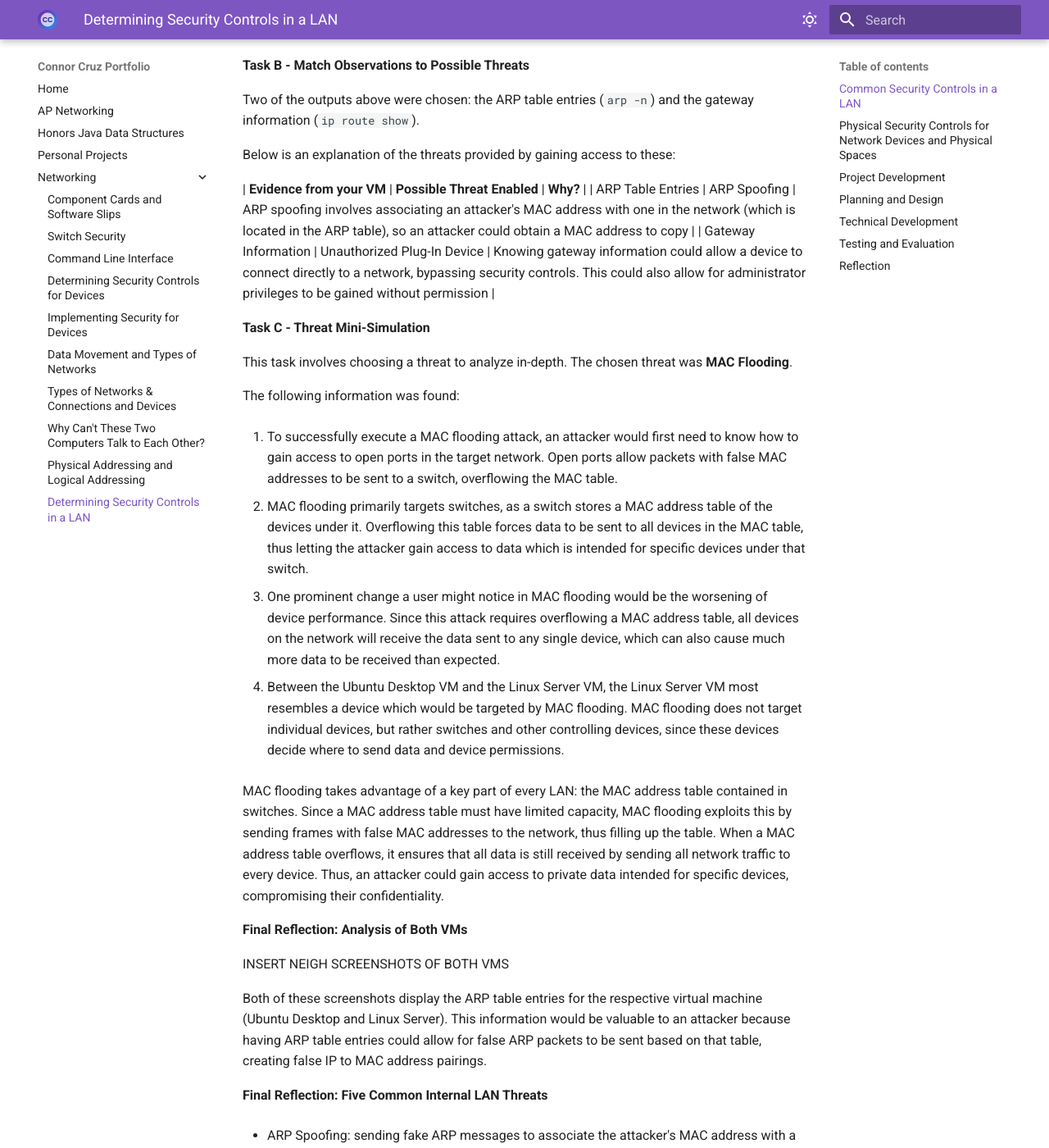
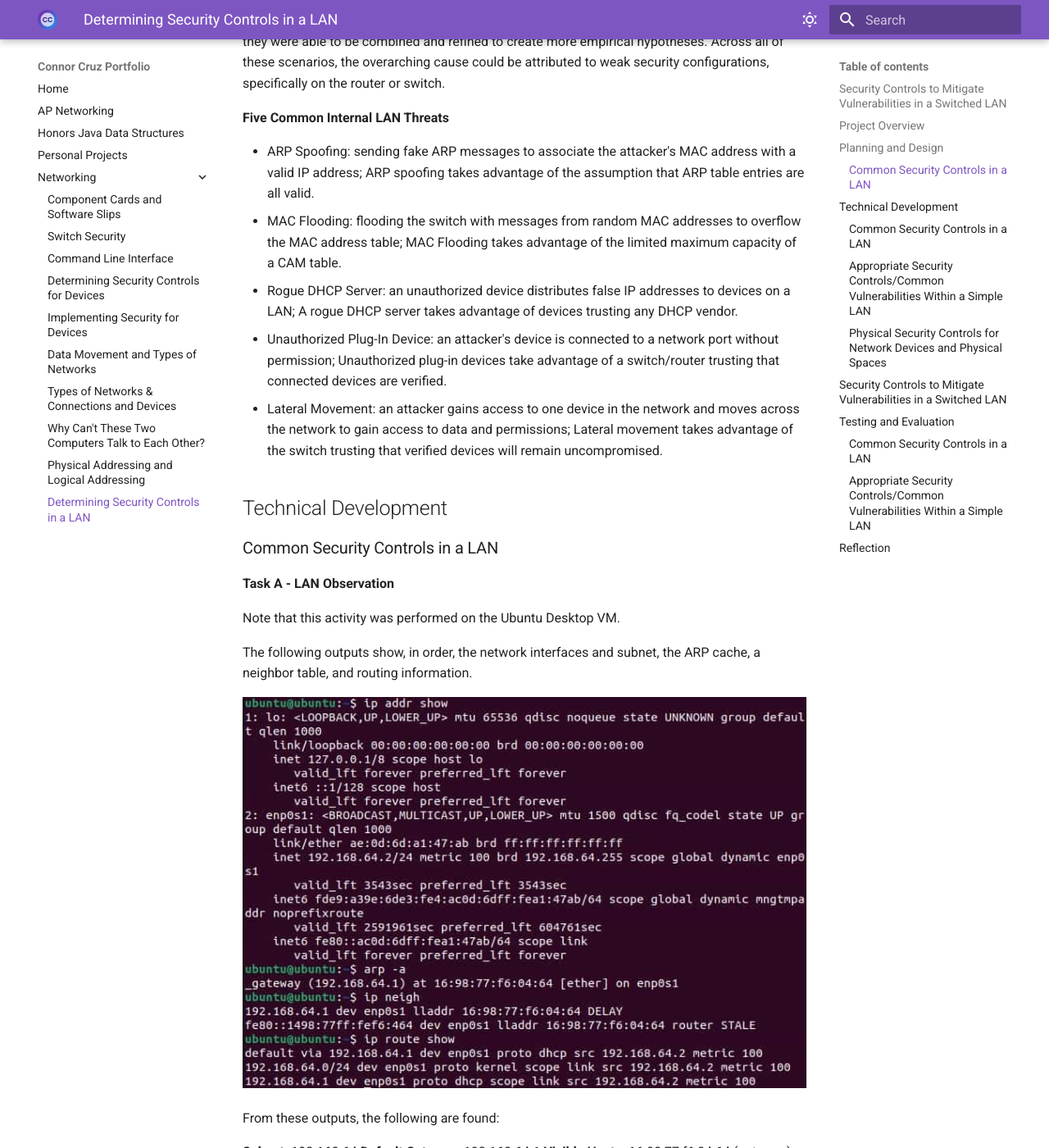
Before and after one commit to connorfcruz/cruz-connor-portfolio, an MkDocs documentation site: the page built from docs/networking/assignment9.md, in a window 1280 px wide and 1400 px high, scrolled down 1451 px. Shown: the whole window at 82% size. Built offline with MkDocs 1.6.1 and Material for MkDocs 9.7.7, drawn with Linux system fonts in a browser that asks for light colours; some of the changed text lies outside the part shown.

Commit message:
Assignment 9 images

```diff
--- a/docs/networking/assignment9.md
+++ b/docs/networking/assignment9.md
@@ -1,4 +1,28 @@
 # Determining Security Controls in a LAN
+
+## Security Controls to Mitigate Vulnerabilities in a Switched LAN
+
+The following assessment report assesses and provides controls for the security of a school LAN.
+
+[School LAN Assessment Report](../papers/Cruz-AssessmentReport-SwitchedLAN.pdf)
+
+## Project Overview
+
+**Problem Statement:**
+
+Given weak security controls, vulnerabilities in networks are able to be exploited, allowing access to sensitive data and administrative privileges.
+
+**Objectives:**
+
+- Understand common LAN vulnerabilities and how to detect them
+- Know controls for each vulnerability and the weaknesses of such controls
+- Assess the security of a given system and be able to suggest controls
+
+**Success Criteria:**
+
+Through several assessment reports and analysis of ARP information, understand and suggest solutions to possible vulnerabilities on a network without proper security controls.
+
+## Planning and Design
 
 ### Common Security Controls in a LAN
 
@@ -15,13 +39,25 @@
 
 The most likely explanation to be correct is explanation D. While this may not be the entire explanation, weak security controls are likely at the core of this problem. The hardest scenario to interpret would be many MAC addresses appearing on the same port. This is because nothing discussed before has covered multiple MAC addresses on the same port, and the understanding of ports in general is weak. Talking with another pair strengthened these hypotheses because they were able to be combined and refined to create more empirical hypotheses. Across all of these scenarios, the overarching cause could be attributed to weak security configurations, specifically on the router or switch.
 
+**Five Common Internal LAN Threats**
+
+- ARP Spoofing: sending fake ARP messages to associate the attacker's MAC address with a valid IP address; ARP spoofing takes advantage of the assumption that ARP table entries are all valid.
+- MAC Flooding: flooding the switch with messages from random MAC addresses to overflow the MAC address table; MAC Flooding takes advantage of the limited maximum capacity of a CAM table.
+- Rogue DHCP Server: an unauthorized device distributes false IP addresses to devices on a LAN; A rogue DHCP server takes advantage of devices trusting any DHCP vendor.
+- Unauthorized Plug-In Device: an attacker's device is connected to a network port without permission; Unauthorized plug-in devices take advantage of a switch/router trusting that connected devices are verified.
+- Lateral Movement: an attacker gains access to one device in the network and moves across the network to gain access to data and permissions; Lateral movement takes advantage of the switch trusting that verified devices will remain uncompromised.
+
+## Technical Development
+
+### Common Security Controls in a LAN
+
 **Task A - LAN Observation**
 
 Note that this activity was performed on the Ubuntu Desktop VM.
 
 The following outputs show, in order, the network interfaces and subnet, the ARP cache, a neighbor table, and routing information.
 
-INSERT MULTIPLE OUTPUTS
+![LAN Observation Outputs](../images/Assignment9/LANObservation.jpg)
 
 From these outputs, the following are found:
 
@@ -44,33 +80,47 @@
 | ARP Table Entries | ARP Spoofing | ARP spoofing involves associating an attacker's MAC address with one in the network (which is located in the ARP table), so an attacker could obtain a MAC address to copy |
 | Gateway Information | Unauthorized Plug-In Device | Knowing gateway information could allow a device to connect directly to a network, bypassing security controls. This could also allow for administrator privileges to be gained without permission |
 
-**Task C - Threat Mini-Simulation**
+To see the analysis of a specific threat and conclusions from the evidence provided (Task C and reflections), see the respective section in **Testing and Evaluation**.
 
-This task involves choosing a threat to analyze in-depth. The chosen threat was **MAC Flooding**.
+### Appropriate Security Controls/Common Vulnerabilities Within a Simple LAN
 
-The following information was found:
+**ARP Inspection**
 
-1. To successfully execute a MAC flooding attack, an attacker would first need to know how to gain access to open ports in the target network. Open ports allow packets with false MAC addresses to be sent to a switch, overflowing the MAC table.
+This activity involves the observation of ARP information inside of a LAN, displaying how easy it is to collect and manipulate this information.
 
-2. MAC flooding primarily targets switches, as a switch stores a MAC address table of the devices under it. Overflowing this table forces data to be sent to all devices in the MAC table, thus letting the attacker gain access to data which is intended for specific devices under that switch.
+VM #2 (the Linux virtual machine) acted as a server, while VM #1 (the Ubuntu VM) acted as a host device.
 
-3. One prominent change a user might notice in MAC flooding would be the worsening of device performance. Since this attack requires overflowing a MAC address table, all devices on the network will receive the data sent to any single device, which can also cause much more data to be received than expected.
+The interface information of the server VM was obtained via `ip addr` and `ip route`:
 
-4. Between the Ubuntu Desktop VM and the Linux Server VM, the Linux Server VM most resembles a device which would be targeted by MAC flooding. MAC flooding does not target individual devices, but rather switches and other controlling devices, since these devices decide where to send data and device permissions.
+![IP Information](../images/Assignment9/IPInformation.jpg)
 
-MAC flooding takes advantage of a key part of every LAN: the MAC address table contained in switches. Since a MAC address table must have limited capacity, MAC flooding exploits this by sending frames with false MAC addresses to the network, thus filling up the table. When a MAC address table overflows, it ensures that all data is still received by sending all network traffic to every device. Thus, an attacker could gain access to private data intended for specific devices, compromising their confidentiality.
+The following information can be determined:
 
-**Final Reflection: Analysis of Both VMs**
+**Interface Name:** enp0s1
+**IPv4 Address:** 10.12.18.128
+**Default Gateway:** 10.12.16.1
 
-INSERT NEIGH SCREENSHOTS OF BOTH VMS
+On the server VM, `sudo tcpdump -i enp0s1 arp` was run to start listening for ARP traffic, and this terminal was left running.
 
-Both of these screenshots display the ARP table entries for the respective virtual machine (Ubuntu Desktop and Linux Server). This information would be valuable to an attacker because having ARP table entries could allow for false ARP packets to be sent based on that table, creating false IP to MAC address pairings.
+The host device VM then broadcast ARP requests searching for the IP of the server VM via `sudo arping -c 5 -I enp0s1 10.12.18.128`:
 
-**Final Reflection: Five Common Internal LAN Threats**
+![Arping](../images/Assignment9/Arping.jpg)
 
-- ARP Spoofing: sending fake ARP messages to associate the attacker's MAC address with a valid IP address; ARP spoofing takes advantage of the assumption that ARP table entries are all valid.
+As shown above, all packets were transmitted successfully, implying that the server VM successfully responded with its MAC address.
 
-- MAC Flooding:
+This can be confirmed by analyzing the `tcpdump` output on the server VM, displaying that the requests for its IP address were paired with a reply:
+
+![Tcpdump](../images/Assignment9/Tcpdump.jpg)
+
+The interpretation of these results can be found in the respective section in **Testing and Evaluation**.
+
+**LAN Attack Path Diagram (Homework)**
+
+The following diagram represents ARP spoofing:
+
+![ARP Spoofing Diagram](../images/Assignment9/ARPSpoofing.png)
+
+The means through which ARP spoofing infiltrates an unsecure LAN and possible control methods can be found in the respective section in **Testing and Evaluation**.
 
 ### Physical Security Controls for Network Devices and Physical Spaces
 
@@ -90,16 +140,46 @@
 
 Visitors from other companies or manufacturers to the company are a vulnerability if not vetted properly. This vulnerability could affect areas where visitors may go and anywhere where materials from outside manufacturers might be implemented. Non-vetted manufacturers could lead to the development of faulty equipment or unauthorized information being gained inside the facility, and unmonitored visitors could reveal confidential company information.
 
-
-
 **Physical Security Plan - Pharmaceutical Research Facility**
 
-## Project Development
+To address the vulnerability of susceptibility to environmental pressures, environmental controls must be implemented. Moisture indicators can ensure that there is minimal moisture damage from humidity or other factors to equipment, and temperature readers can ensure that server equipment does not overheat. Fire extinguishers and automatic sprinkler systems will ensure that fire damage is minimal.
 
-## Planning and Design
+INSERT FINISHED ASSIGNMENT
 
-## Technical Development
+## Security Controls to Mitigate Vulnerabilities in a Switched LAN
+
+Here is the suggested VLAN redesign for the school LAN:
+
+![VLAN Redesign](../images/Assignment9/VLAN.jpg)
 
 ## Testing and Evaluation
 
+### Common Security Controls in a LAN
+
+**Analysis of Both VMs**
+
+![Linux ARP Table](../images/Assignment9/NeighLinux.jpg)
+
+![Ubuntu ARP Table](../images/Assignment9/NeighUbuntu.jpg)
+
+Both of these screenshots display the ARP table entries for the respective virtual machine (Ubuntu Desktop and Linux Server). This information would be valuable to an attacker because having ARP table entries could allow for false ARP packets to be sent based on that table, creating false IP to MAC address pairings.
+
+**Final Reflection**
+
+Lateral movement is likely the most difficult of the five common LAN threats for a network administrator to detect. ARP spoofing and MAC flooding can be dealt with via controls such as DHCP snooping and dynamic ARP inspection to verify the validity of devices, as well as simply analyzing the ARP table using commands such as `ip neigh`. Rogue DHCP servers and unauthorized plug-in  can also be easily detected due to noticing abnormalities in IP addresses through `ip addr` or unrecognized neighbors. Lateral movement would be hard to detect comparatively because the attacker would be viewed as a verified device, and it can only be tracked by detecting suspicious activity from the respective device.
+
+### Appropriate Security Controls/Common Vulnerabilities Within a Simple LAN
+
+**ARP Inspection**
+
+The following was interpreted from the results of the ARP request and viewing of all ARP messages:
+
+ARP reveals the corresponding MAC address paired to each IP address in a LAN, as well as identifies every device on the LAN. ARP assumes that devices are trustworthy because it is difficult to prove that a MAC address is unverified without other protocols or controls in place. This makes ARP vulnerable to spoofing because if an attacker were to respond to send an ARP packet with an incorrect MAC address, then the attacker's device would be trusted and associated with a valid IP address. Bridged mode was required for this lab to work because ARP can only communicate within its designated LAN.
+
+**LAN Attack Path Diagram**
+
+ARP spoofing succeeds when no internal security controls are present because there is no verification of whether a MAC address is an authorized device on a network before assigning it a valid IP address. Dynamic ARP Inspection (DAI) would best mitigate this attack because DAI checks every ARP message, ensuring that the MAC address to IP address pairing is valid. Thus, the pairing would be found to be invalid since the MAC address of the workstation should connect to the respective IP address, preventing the attacker from being supplied a valid IP address.
+
 ## Reflection
+
+INSERT THIS LATER
```
Also changed, not shown: docs/images/Assignment9/ARPSpoofing.png (added), docs/images/Assignment9/Arping.jpg (added), docs/images/Assignment9/IPInformation.jpg (added), docs/images/Assignment9/LANObservation.jpg (added), docs/images/Assignment9/NeighLinux.jpg (added), docs/images/Assignment9/NeighUbuntu.jpg (added), docs/images/Assignment9/Tcpdump.jpg (added), docs/images/Assignment9/VLAN.jpg (added), 1 other file.
